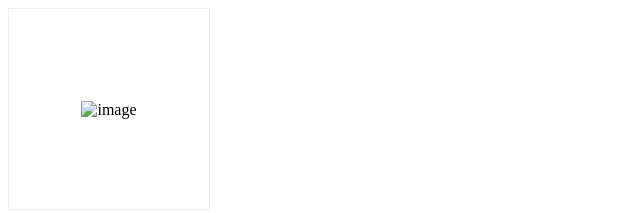
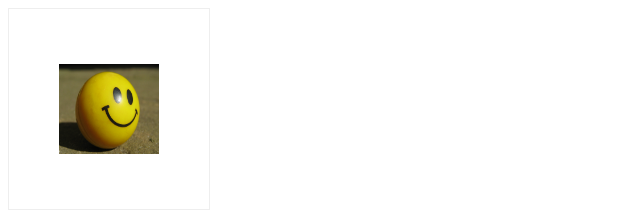
Before and after one commit to dupengdl/tests, a plain HTML site: page pages/csslayout/img-vert-middle.html in a window 1280 px wide. Shown: the whole page, without its empty margins (0-640 px from the left). Drawn offline with Linux system fonts and the light colour scheme.

Commit message:
image url correction

```diff
--- a/pages/csslayout/img-vert-middle.html
+++ b/pages/csslayout/img-vert-middle.html
@@ -19,7 +19,7 @@
 </head>
 <body>
     <div class="box">
-        <img src="../images/s.jpg" alt="image" width="100" height="90"/>
+        <img src="../../images/s.jpg" alt="image" width="100" height="90"/>
     </div>
 </body>
 </html>
```
